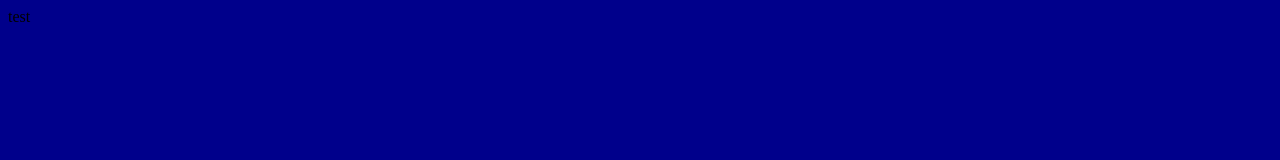
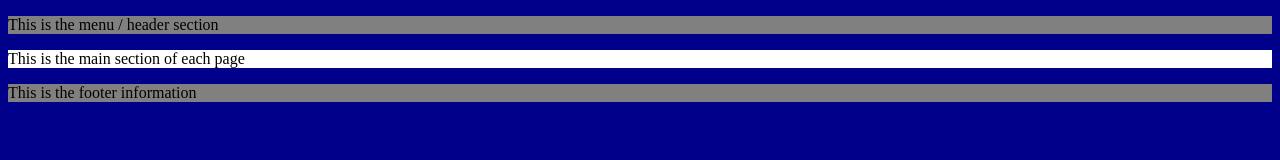
Before and after one commit to gordon115/GWDS-FINAL-WEBSITE-PROJECT., a plain HTML site: page index.html in a window 1280 px wide. Drawn offline with Linux system fonts and the light colour scheme.

Commit message:
style to html

```diff
--- a/index.html
+++ b/index.html
@@ -8,6 +8,14 @@
     <title>CHIN HO AU Design Website</title>
 </head>
 <body>
-    test
+    <header>
+        <p>This is the menu / header section </p>
+    </header>
+    <main>
+        <p>This is the main section of each page</p>
+    </main>
+    <footer>
+        <p>This is the footer information</p>
+    </footer>
 </body>
 </html>
--- a/styles.css
+++ b/styles.css
@@ -1,3 +1,17 @@
+/* Global styles */
+
 body{
     background-color: darkblue;
 }
+
+header {
+    background-color: grey;
+}
+
+main{
+    background-color: white;
+}
+
+footer {
+    background-color: grey;
+}
```
